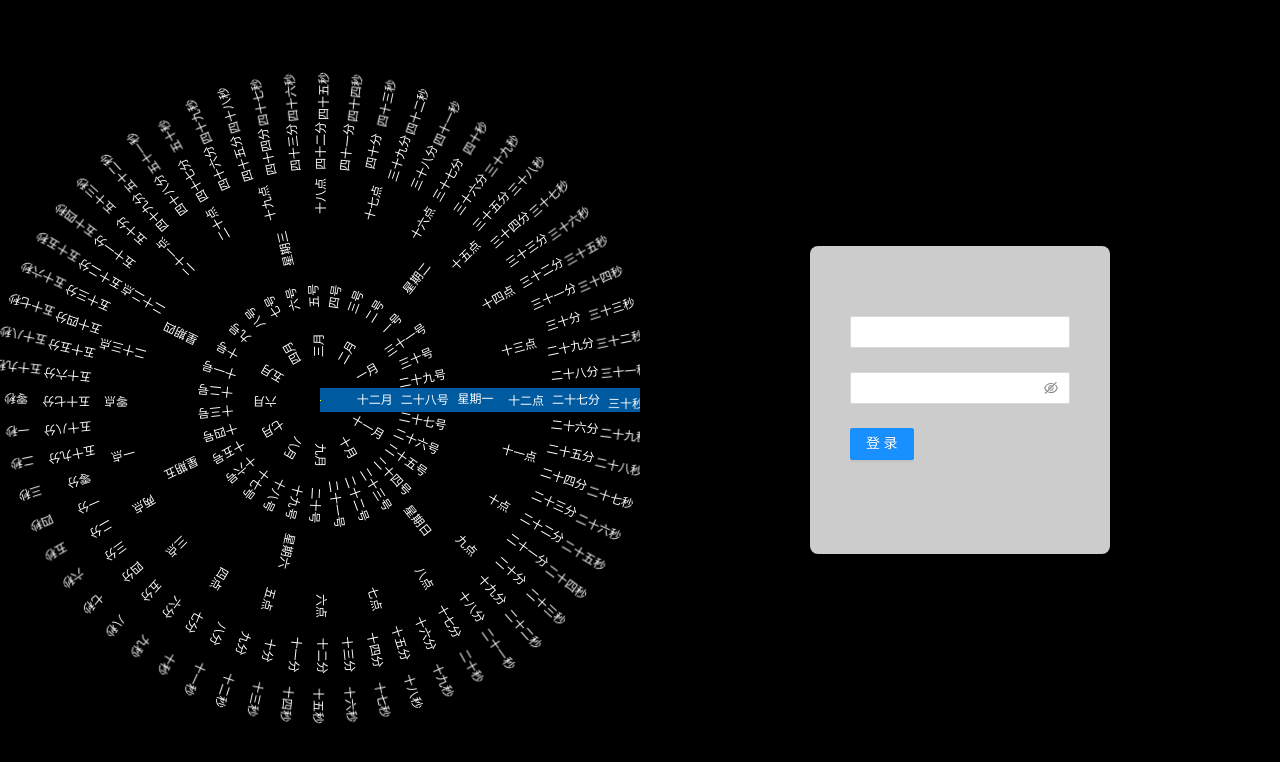
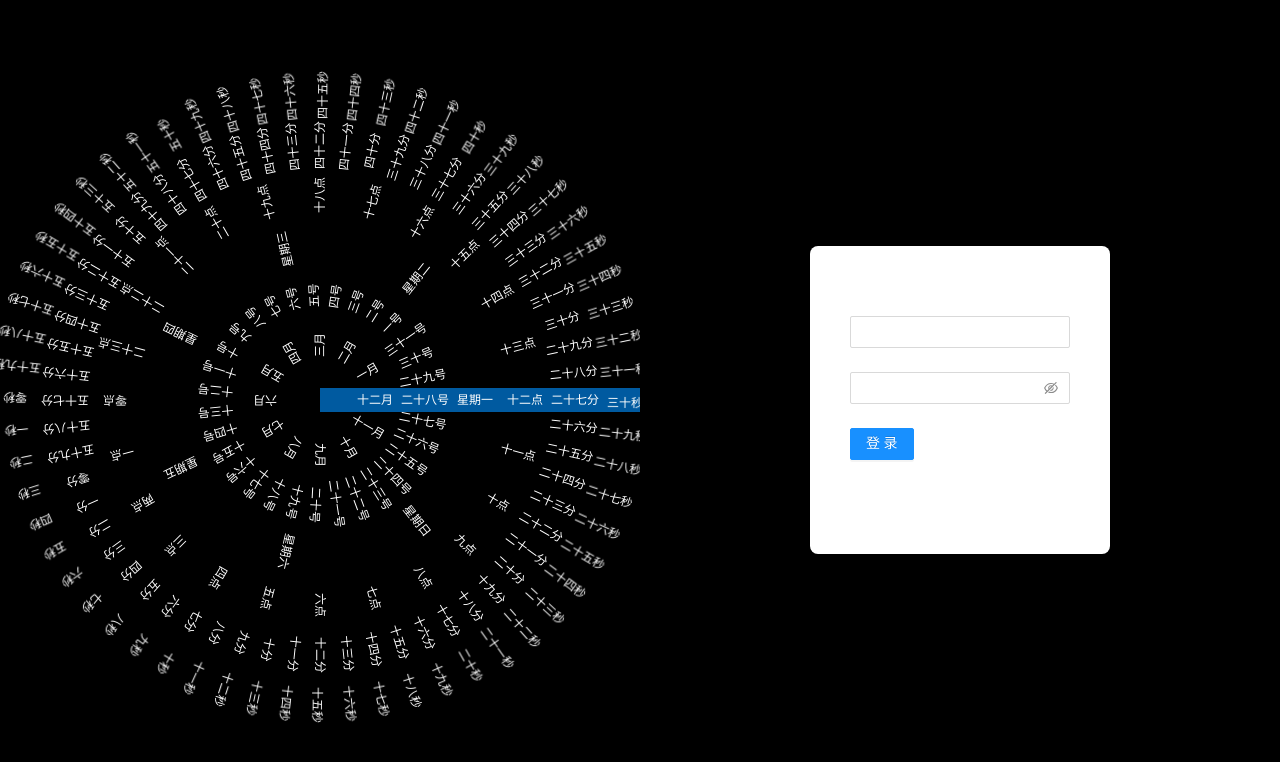
Before and after one commit to bj-white/react-admin-web, a React app: page /login in a window 1280 px wide. Shown: the top 762 px of the page. Built offline with nearby package versions, Linux system fonts and the light colour scheme; a small style sheet from the web is missing.

Commit message:
by white

```diff
--- a/src/page/login/clock.less
+++ b/src/page/login/clock.less
@@ -10,10 +10,6 @@
         position: absolute;
         top: 50%;
         left: 50%;
-        width: 1px;
-        height: 1px;
-        border-radius: 50%;
-        background: yellow;
         transition: all 1s;
         span {
             position: absolute;
--- a/src/page/login/login.less
+++ b/src/page/login/login.less
@@ -11,7 +11,7 @@
         right: 25%;
         padding: 70px 40px;
         transform: translate(50%, -50%);
-        background: rgba(255, 255, 255, 0.8);
+        background: rgb(255, 255, 255);
         border-radius: 8px;
     }
 }
```
